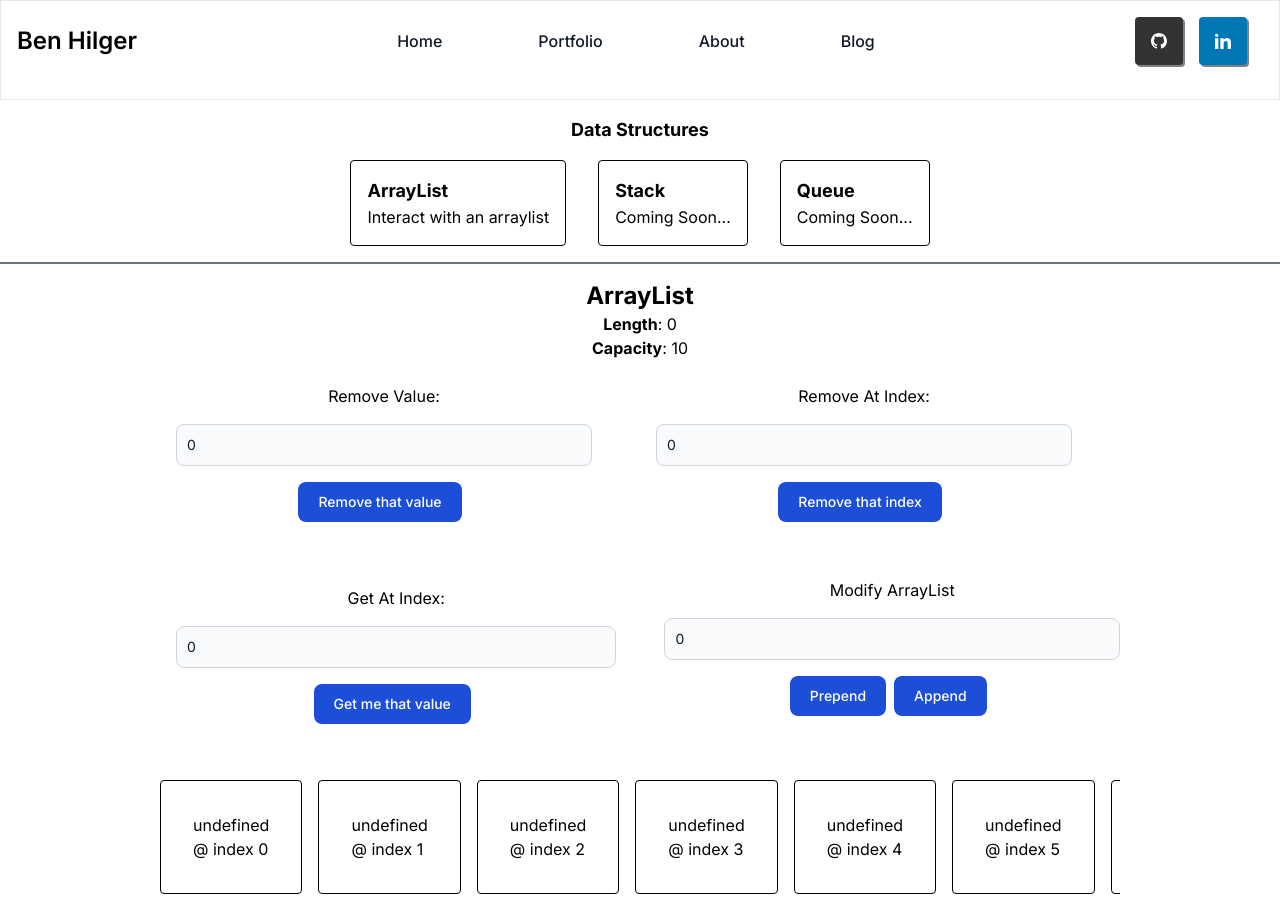
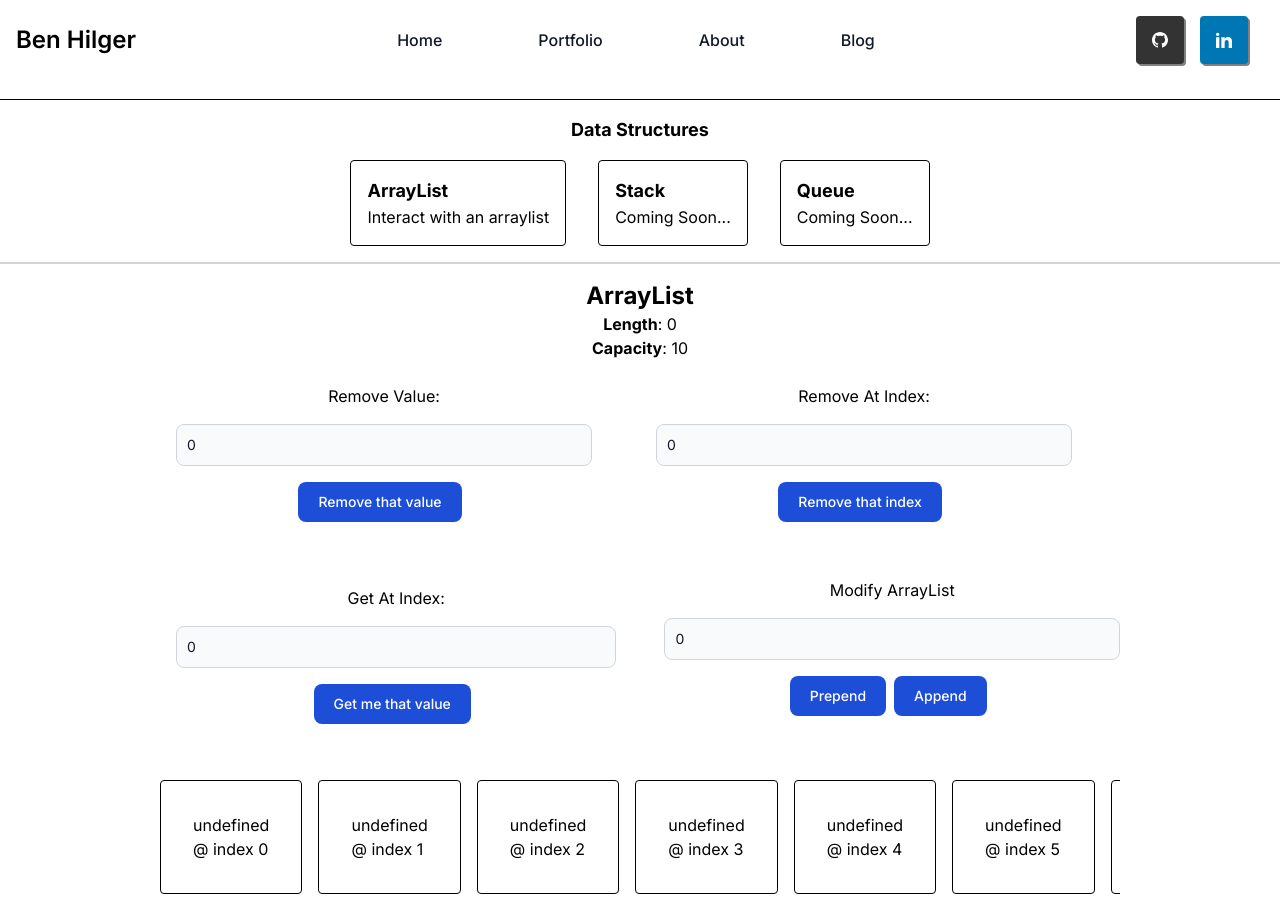
Before and after one commit to Ben-Hilger/website, a Next.js app in the folder web/: page /data-structures in a window 1280 px wide. Built offline with nearby package versions, Linux system fonts and the light colour scheme.

Commit message:
update borders

```diff
--- a/web/src/app/data-structures/page.tsx
+++ b/web/src/app/data-structures/page.tsx
@@ -18,7 +18,7 @@ export default function DataStructures() {
     return (
         <>
             <div className="flex flex-col justify-content-center align-items-center">
-                <div className="border-b-2 border-gray-500 w-100 flex flex-col align-items-center mb-1">
+                <div className="border-b-2 border-gray-300 w-100 flex flex-col align-items-center mb-1">
                     <b className="text-lg mt-1">Data Structures</b>
                     <div className="flex flex-row">
                     {
--- a/web/src/app/globals.css
+++ b/web/src/app/globals.css
@@ -41,7 +41,7 @@ body {
 
 .navigation {
     background-color: var(--background-01);
-    border: 1px solid var(--border-02);
+    border-bottom: 1px solid var(--border-01);
     height: 100px;
 }
 
```
